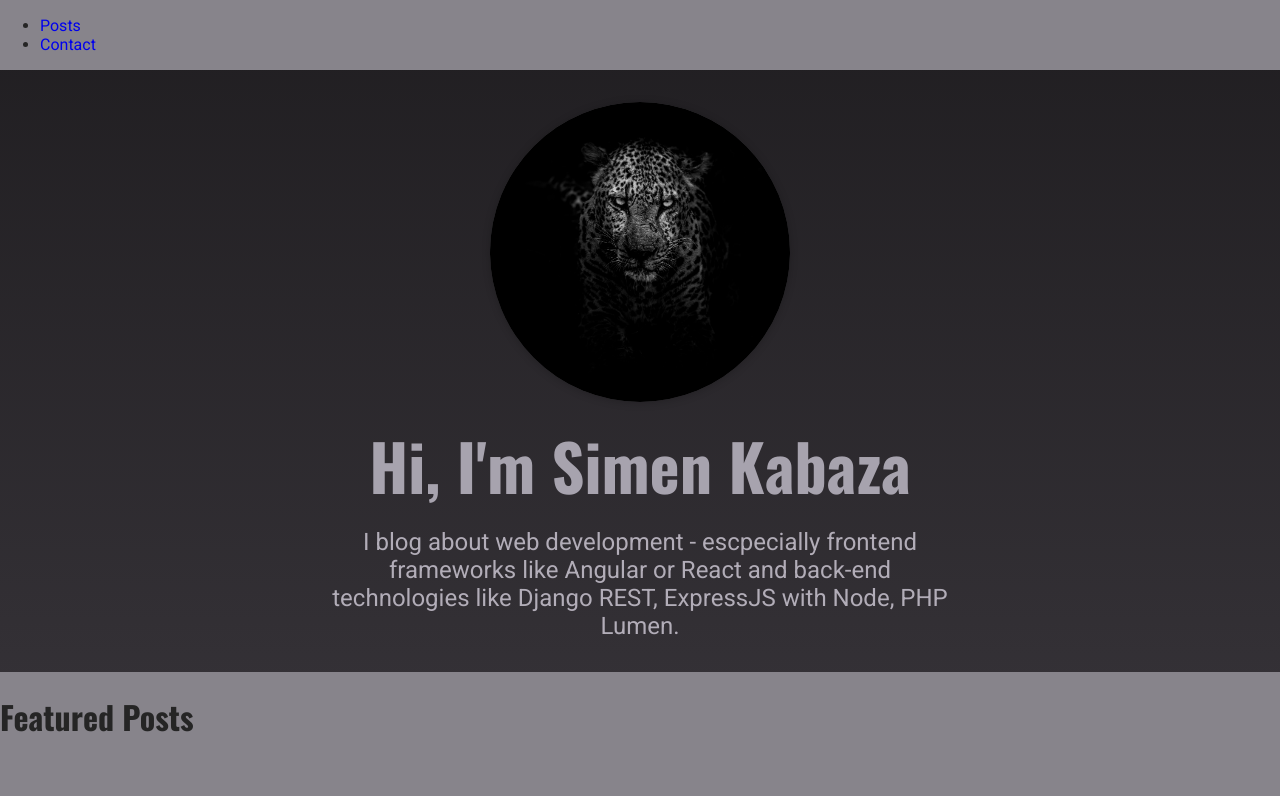
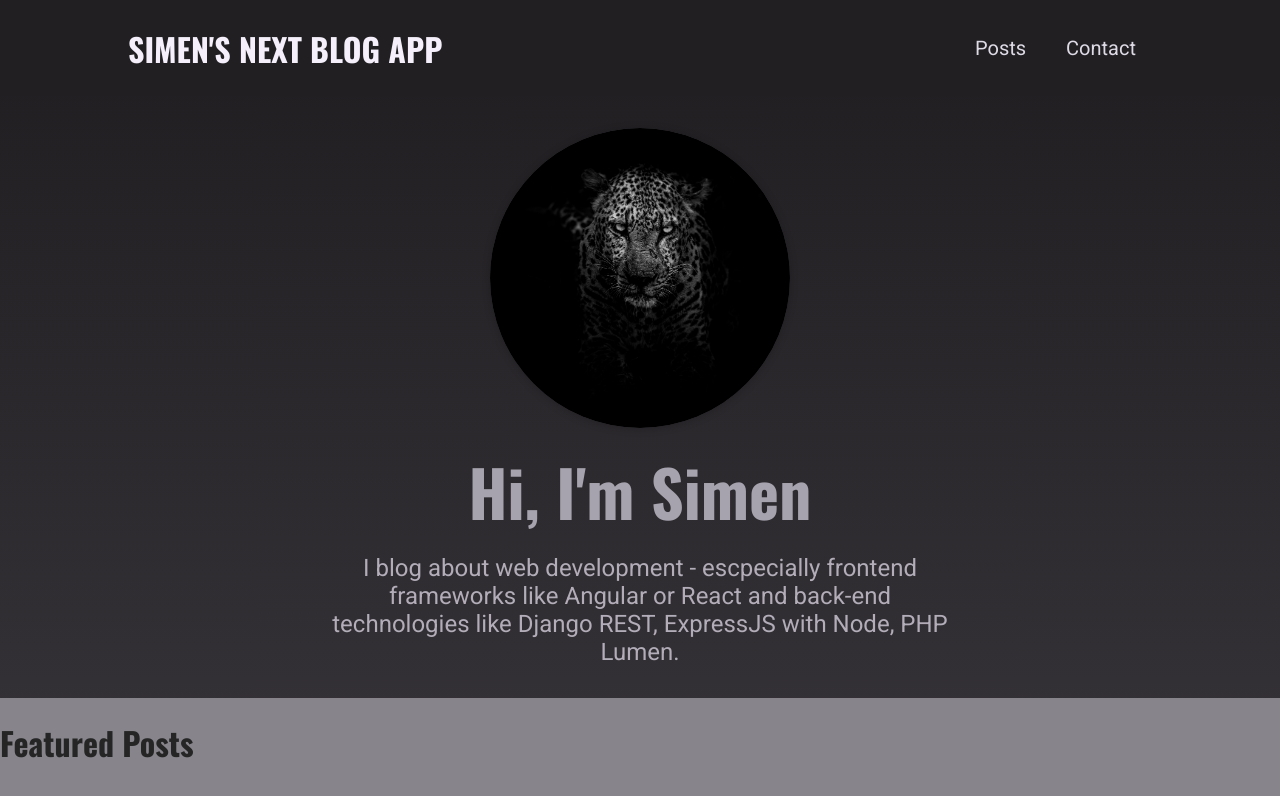
Before and after one commit to skabaza46/nextjs-blog-site-app, a Next.js app: page / in a window 1280 px wide. Shown: the top 796 px of the page. Built offline with nearby package versions, Linux system fonts and the light colour scheme.

Commit message:
Updated and implemented logo and main navigation.

```diff
--- a/components/home-page/hero.js
+++ b/components/home-page/hero.js
@@ -15,7 +15,7 @@
                     height={300}/>
             </div>
 
-            <h1> Hi, I'm Simen Kabaza</h1>
+            <h1> Hi, I'm Simen</h1>
 
             <p>I blog about web development - escpecially frontend frameworks
                 like Angular or React and back-end technologies like Django REST,
--- a/components/layout/logo.js
+++ b/components/layout/logo.js
@@ -1,11 +1,13 @@
 import { Fragment } from "react"
+
+import classes from './logo.module.css';
 
 const Logo = () => {
 
     return (
-        <Fragment>
-
-        </Fragment>
+        <div className={classes.logo}>
+            Simen's Next Blog App
+        </div>
     )
 }
 
--- /dev/null
+++ b/components/layout/logo.module.css
@@ -0,0 +1,13 @@
+.logo {
+    text-transform: uppercase;
+    font-size: var(--size-5);
+    font-weight: bold;
+    font-family: 'Oswald', sans-serif;
+    color: var(--color-grey-50);
+  }
+
+  @media (min-width: 768px) {
+    .logo {
+      font-size: var(--size-8);
+    }
+  }
--- a/components/layout/main-nagivation.js
+++ b/components/layout/main-nagivation.js
@@ -1,11 +1,12 @@
 import Link from "next/link";
 import Logo from "./logo";
 
+import classes from './main-navigation.module.css';
 
 const MainNavigation = () => {
 
     return (
-        <header>
+        <header className={classes.header}>
             <Link href="/">
                 <Logo />
             </Link>
--- /dev/null
+++ b/components/layout/main-navigation.module.css
@@ -0,0 +1,42 @@
+.header {
+    width: 100%;
+    height: 6rem;
+    background-color: var(--color-grey-900);
+    display: flex;
+    justify-content: space-between;
+    align-items: center;
+    padding: 0 10%;
+  }
+
+  .header ul {
+    list-style: none;
+    display: flex;
+    align-items: baseline;
+    margin: 0;
+    padding: 0;
+  }
+
+  .header li {
+    margin: 0 var(--size-4);
+  }
+
+  .header a {
+    color: var(--color-grey-100);
+    font-size: var(--size-4);
+  }
+
+  .header a:hover,
+  .header a:active,
+  .header a.active {
+    color: var(--color-grey-200);
+  }
+
+  @media (min-width: 768px) {
+    .header ul {
+      gap: 0.5rem;
+    }
+
+    .header a {
+      font-size: var(--size-5);
+    }
+  }
```
